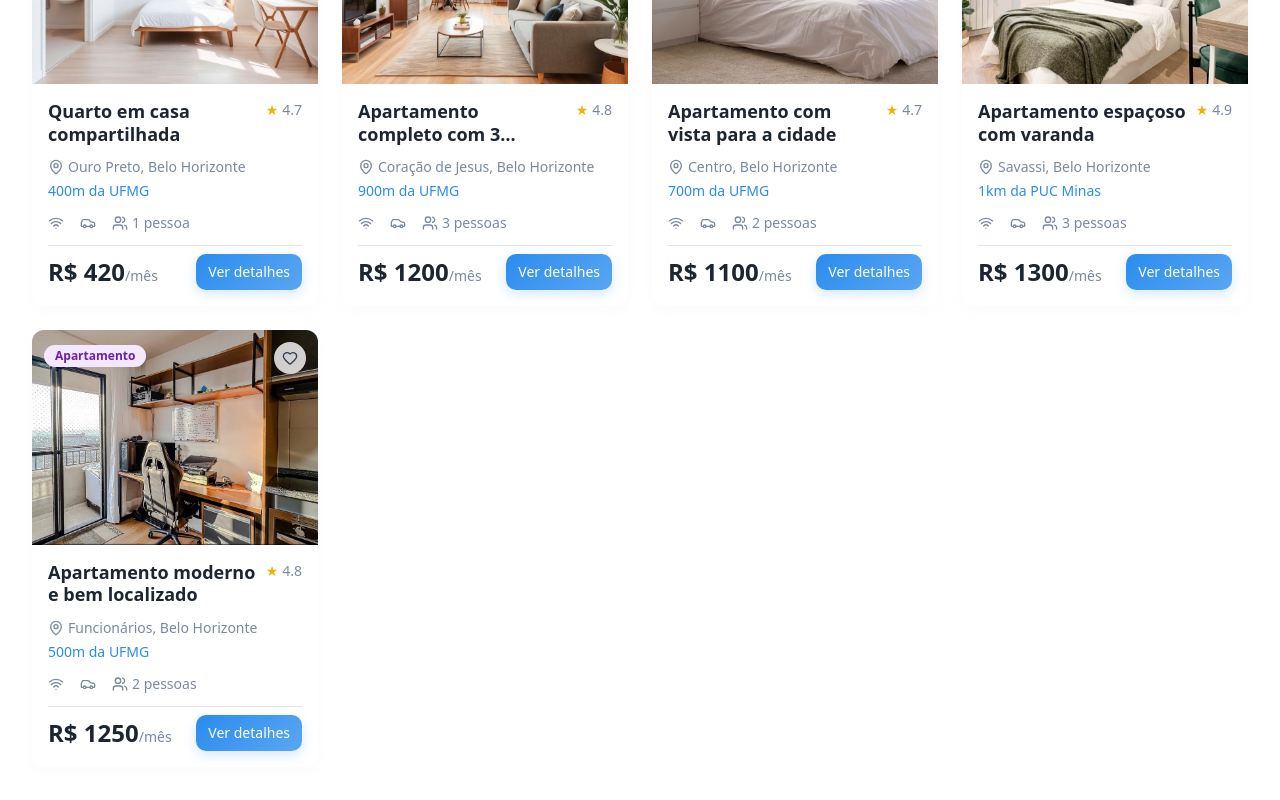
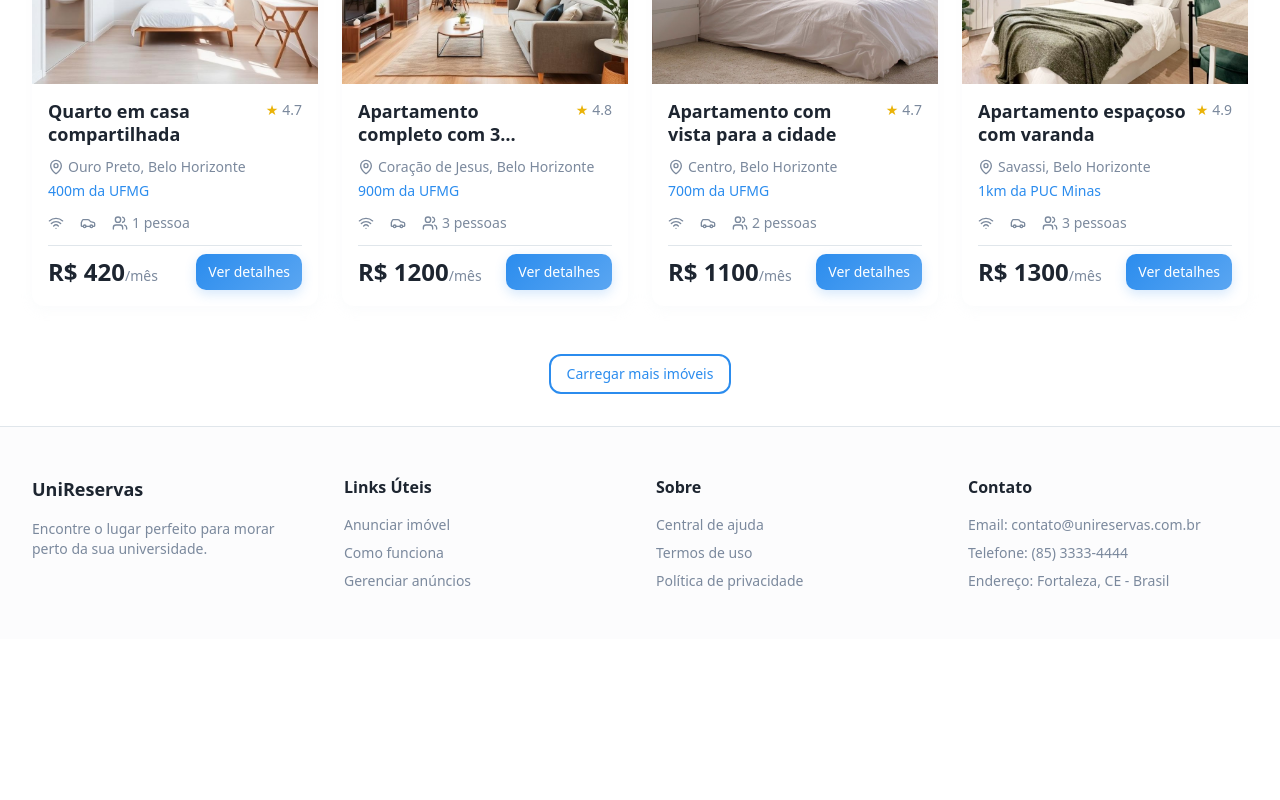
Before and after one commit to darleisonrodrigues/projeto-unireservas, a React (Vite) app: page / in a window 1280 px wide. Shown: the part 1603-2403 px from the top of the page. After the commit the page ends 2242 px from the top, so only its background shows below. Built offline with nearby package versions, Linux system fonts and the light colour scheme.

Commit message:
Implementando o botão de Mostrar mais imovéis

```diff
--- a/src/pages/HomePage.tsx
+++ b/src/pages/HomePage.tsx
@@ -4,6 +4,7 @@ import FilterBar from "@/components/FilterBar";
 import PropertyCard from "@/components/PropertyCard";
 import Footer from "@/components/Footer";
 import { Button } from "@/components/ui/button";
+import { useState } from "react";
 import kitnetImage from "@/assets/kitnet-1.jpg";
 import roomImage from "@/assets/room-1.jpg";
 import apartmentImage from "@/assets/apartment-1.jpg";
@@ -12,8 +13,9 @@ import apartamento02Image from "@/assets/apartamento02.jpg";
 import apartamento03Image from "@/assets/apartamento03.jpg";
 
 const Index = () => {
-  // Mock data for properties
-  const properties = [
+  const [showMoreProperties, setShowMoreProperties] = useState(false);
+  // Mock data for properties - Imóveis iniciais
+  const initialProperties = [
     {
       id: "1",
       title: "Kitnet moderna próxima à UFMG",
@@ -125,7 +127,11 @@ const Index = () => {
       amenities: ["wifi", "garagem"],
       capacity: 3,
       isFavorited: true
-    },
+    }
+  ];
+
+  // Imóveis adicionais que aparecem após clicar em "Carregar mais"
+  const additionalProperties = [
     {
       id: "9",
       title: "Apartamento moderno e bem localizado",
@@ -142,6 +148,11 @@ const Index = () => {
     }
   ];
 
+  // Propriedades a serem exibidas (iniciais + adicionais se showMoreProperties for true)
+  const displayedProperties = showMoreProperties
+    ? [...initialProperties, ...additionalProperties]
+    : initialProperties;
+
   return (
     <div className="min-h-screen bg-background">
       <Header />
@@ -151,7 +162,7 @@ const Index = () => {
       {/* Properties grid */}
       <main className="max-w-7xl mx-auto px-4 sm:px-6 lg:px-8 py-8">
         <div className="grid grid-cols-1 md:grid-cols-2 lg:grid-cols-3 xl:grid-cols-4 gap-6">
-          {properties.map((property) => (
+          {displayedProperties.map((property) => (
             <PropertyCard
               key={property.id}
               {...property}
@@ -161,9 +172,18 @@ const Index = () => {
 
         {/* Load more */}
         <div className="text-center mt-12">
-          <Button variant="outline-primary">
-            Carregar mais imóveis
-          </Button>
+          {!showMoreProperties ? (
+            <Button
+              variant="outline-primary"
+              onClick={() => setShowMoreProperties(true)}
+            >
+              Carregar mais imóveis
+            </Button>
+          ) : (
+            <p className="text-muted-foreground">
+              Todos os imóveis foram carregados
+            </p>
+          )}
         </div>
       </main>
 
```
